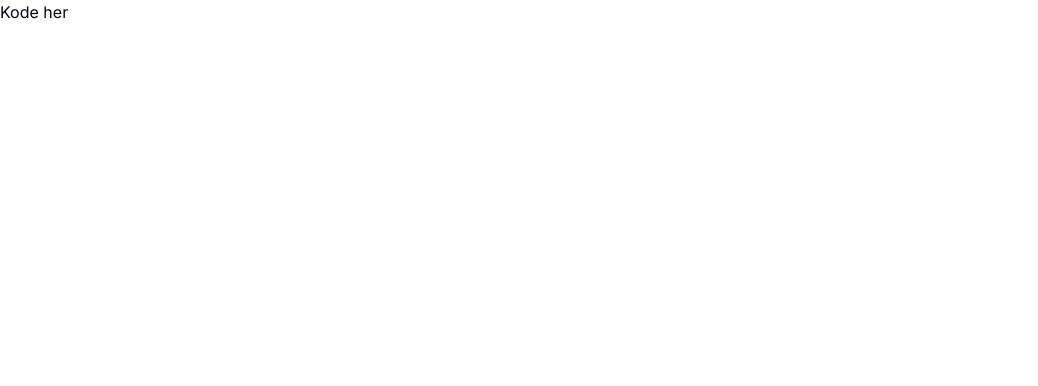
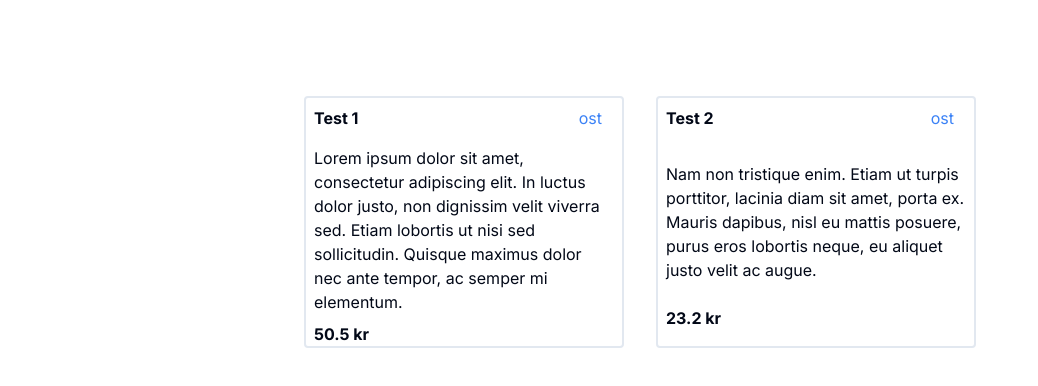
Before and after one commit to JarleSyvertsen/webappsJarle, a Next.js app in the folder uke40/next-starter-2023-main/: page / in a window 1280 px wide. Shown: the top 386 px of the page, without its empty margins (0-1038 px from the left). Built offline with nearby package versions, Linux system fonts and the light colour scheme.

Commit message:
Litt introduksjon til tailwindcss, tar nå imot en liste for å bygge cardsa, og css burde nå være overlevbart å se på.

```diff
--- a/uke40/next-starter-2023-main/src/app/page.tsx
+++ b/uke40/next-starter-2023-main/src/app/page.tsx
@@ -1,3 +1,13 @@
+import ProductList from "@/components/ProductList";
+
+const products = [
+    {id: "ab1", name: "Test 1", price: 50.5, category: "ost", description: "Lorem ipsum dolor sit amet, consectetur adipiscing elit. In luctus dolor justo, non dignissim velit viverra sed. Etiam lobortis ut nisi sed sollicitudin. Quisque maximus dolor nec ante tempor, ac semper mi elementum."},
+    {id: "dc3", name: "Test 2", price: 23.2, category: "ost", description: "Nam non tristique enim. Etiam ut turpis porttitor, lacinia diam sit amet, porta ex. Mauris dapibus, nisl eu mattis posuere, purus eros lobortis neque, eu aliquet justo velit ac augue. "}
+]
+
 export default function Home() {
-  return <div>Kode her</div>
+  return (
+  <div>
+  <ProductList products={products}  />
+  </div>)
 }
--- /dev/null
+++ b/uke40/next-starter-2023-main/src/components/ProductCard.tsx
@@ -0,0 +1,19 @@
+type productInfo = {
+    id: String,
+    name: String,
+    price: Number,
+    category: String,
+    description: String
+}
+export default function ProductCard(product: productInfo) {
+ const {  name, price, category, description } = product;
+ const priceString = price.toString();
+ return (
+     <article className="grid grid-cols-2 productCard flex-initial border-2 rounded max-w-xs space-y-2">
+         <h2 className="price font-bold m-2">{name}</h2>
+         <p className="category text-end m-5 text-blue-500">{category}</p>
+         <p className="description grid col-span-2 m-2">{description}</p>
+         <p className="price font-bold m-2">{priceString} kr</p>
+     </article>
+ )
+}
--- /dev/null
+++ b/uke40/next-starter-2023-main/src/components/ProductList.tsx
@@ -0,0 +1,23 @@
+import ProductCard from "@/components/ProductCard";
+
+type productInfoList = {
+    products: productInfo[];
+}
+type productInfo = {
+    id: String,
+    name: String,
+    price: Number,
+    category: String,
+    description: String
+}
+
+export default function ProductList({products} : productInfoList) {
+    return (
+        <div className="pt-24">
+        <ul className="flex justify-center gap-8">{products.map( (product) =>
+            <ProductCard id={product.id} name={product.name} price={product.price} category={product.category} description={product.description} />
+        )}
+        </ul>
+        </div>
+    )
+}
```
Also changed, not shown: 1 other file (tests, documents, lock files or other folders).
